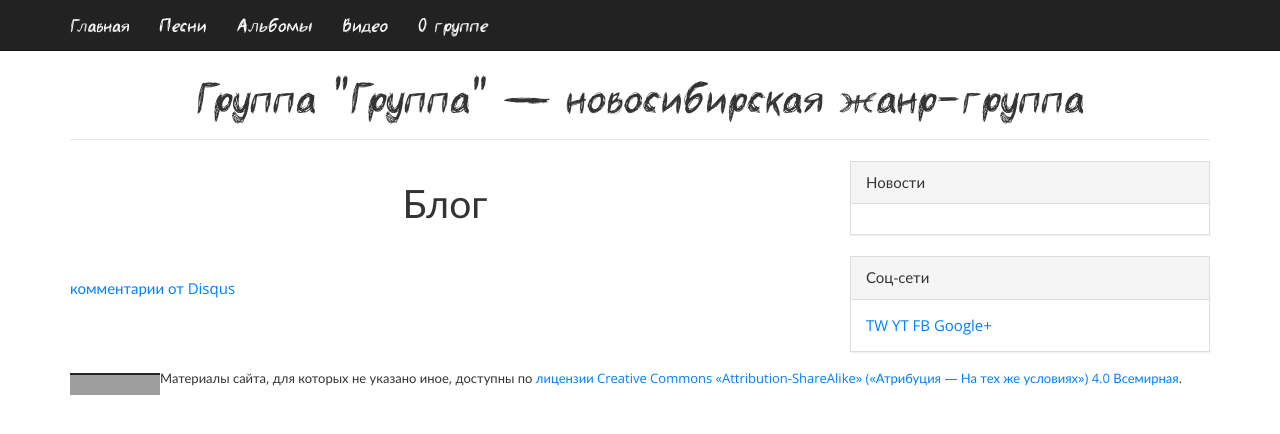
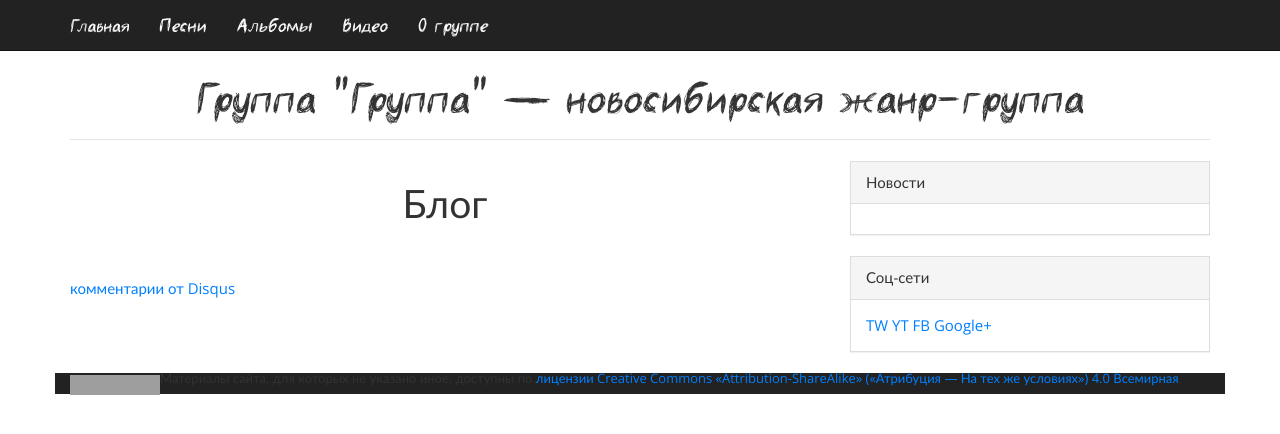
Before and after one commit to gruppa-gruppa-nsk/gruppa-gruppa-nsk.github.io, a Jekyll site: the page built from index.html, in a window 1280 px wide. Shown: the top 434 px of the page. Built offline with Jekyll 4.4.1, drawn with Linux system fonts in a browser that asks for light colours; comment, search, counter and statistics services are not loaded; grey boxes are pictures that could not be loaded.

Commit message:
Update default.html

```diff
--- a/_layouts/default.html
+++ b/_layouts/default.html
@@ -80,8 +80,8 @@
 
 		</div>
 		<div class="row">
-			<footer class="col-md-12">
-				<div class="footer" style="float:left;margin:0;padding:0;border:0; background-color:#222222"><a  rel="license" href="http://creativecommons.org/licenses/by-sa/4.0/"><img align="bottom" alt="Лицензия Creative Commons" style="border-width:0" src="http://i.creativecommons.org/l/by-sa/4.0/88x31.png" /></a></div><div><span style="font-size:13px;vertical-align:super;line-height:5%">Материалы сайта, для которых не указано иное, доступны по  <a style="vertical-align:baseline;line-height:inherit" rel="license" href="http://creativecommons.org/licenses/by-sa/4.0/deed.ru">лицензии Creative Commons «Attribution-ShareAlike» («Атрибуция — На тех же условиях») 4.0 Всемирная</a>.</span></div>
+			<footer class="col-md-12" style="background-color:#222222">
+				<div class="footer" style="float:left;margin:0;padding:0;border:0;"><a  rel="license" href="http://creativecommons.org/licenses/by-sa/4.0/"><img align="bottom" alt="Лицензия Creative Commons" style="border-width:0" src="http://i.creativecommons.org/l/by-sa/4.0/88x31.png" /></a></div><div><span style="font-size:13px;vertical-align:super;line-height:5%">Материалы сайта, для которых не указано иное, доступны по  <a style="vertical-align:baseline;line-height:inherit" rel="license" href="http://creativecommons.org/licenses/by-sa/4.0/deed.ru">лицензии Creative Commons «Attribution-ShareAlike» («Атрибуция — На тех же условиях») 4.0 Всемирная</a>.</span></div>
 			</footer>
 		</div>
 	</div>
```
